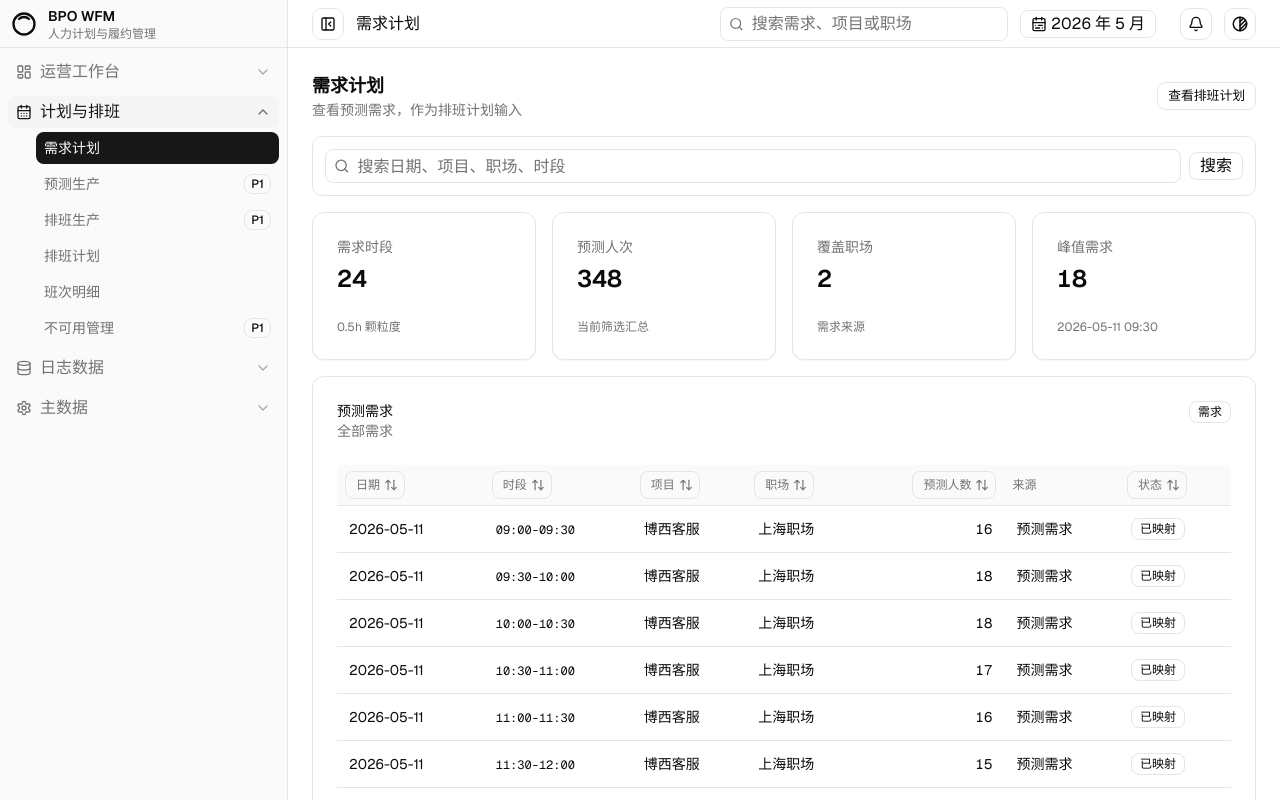
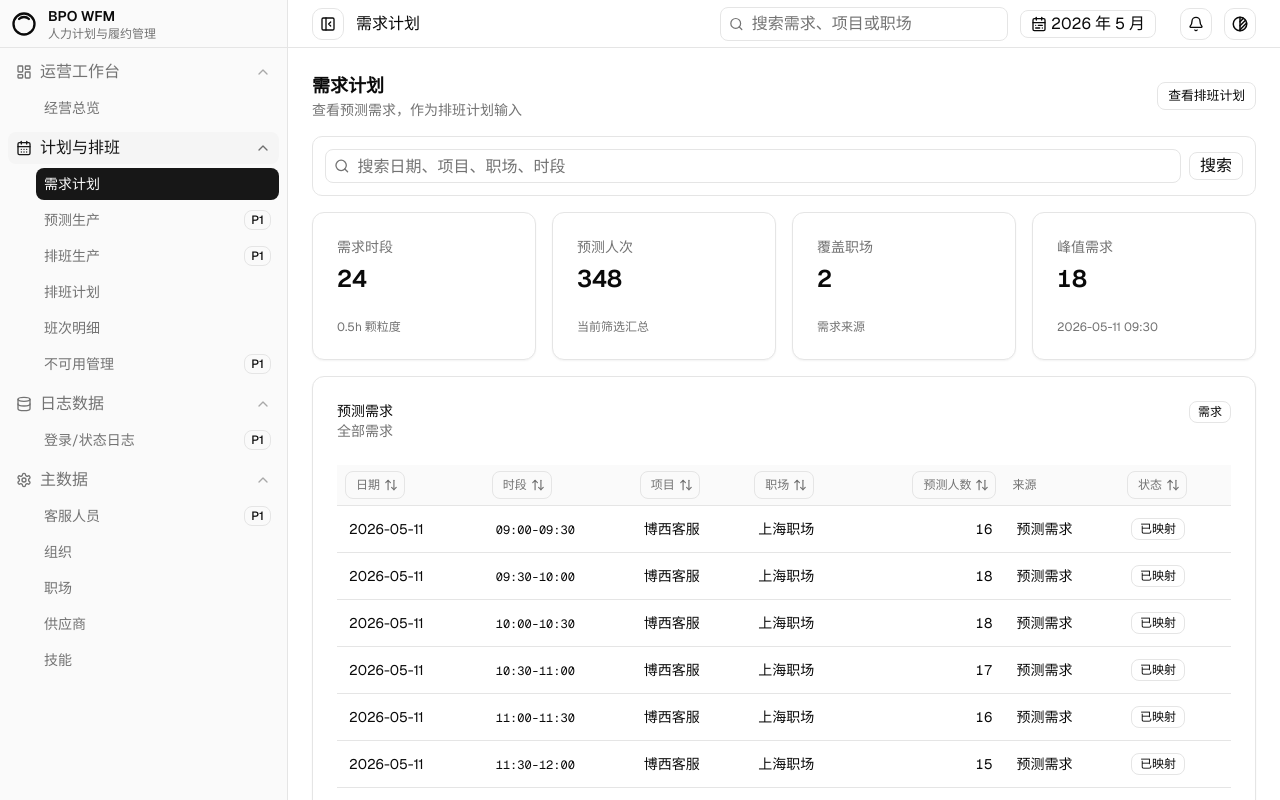
Before and after one commit to huiliuxu780/bpo-schedule-platform, a Next.js app: page /demand-plans in a window 1280 px wide. Built offline with nearby package versions, Linux system fonts and the light colour scheme; no server answers.

Commit message:
fix: keep sidebar expanded on detail pages

```diff
--- a/components/app-sidebar.tsx
+++ b/components/app-sidebar.tsx
@@ -79,8 +79,8 @@ const nav: NavGroup[] = [
         tag: "P1",
       },
       { title: "组织", href: "/master-data/organizations", activeMatch: "exact" },
-      { title: "职场", href: "/master-data/sites", activeMatch: "exact" },
-      { title: "供应商", href: "/master-data/vendors", activeMatch: "exact" },
+      { title: "职场", href: "/master-data/sites", activeMatch: "prefix" },
+      { title: "供应商", href: "/master-data/vendors", activeMatch: "prefix" },
       { title: "技能", href: "/master-data/skills", activeMatch: "exact" },
     ],
   },
@@ -127,7 +127,7 @@ export function AppSidebar({ collapsed }: AppSidebarProps) {
     nav.find((group) => group.items.some((item) => isActiveItem(item)))?.title ??
     "运营工作台"
   const [expandedGroups, setExpandedGroups] = React.useState<Set<string>>(
-    () => new Set([activeGroupTitle])
+    () => new Set(nav.map((group) => group.title))
   )
 
   function toggleGroup(title: string) {
```
Also changed, not shown: 4 other files (tests, documents, lock files or other folders).
